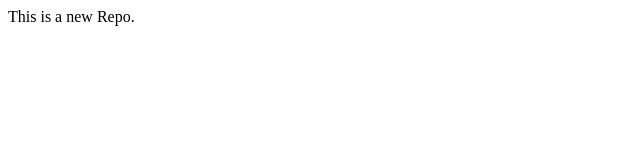
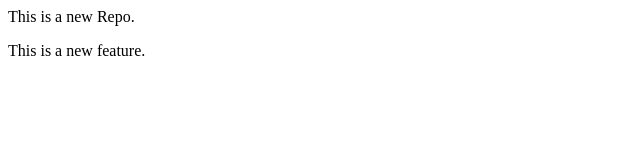
Before and after one commit to soumyaranjankar501-crypto/localrepo, a plain HTML site: page index.html in a window 1280 px wide. Shown: the whole page, without its empty margins (0-640 px from the left). Drawn offline with Linux system fonts and the light colour scheme.

Commit message:
Add new feature

```diff
--- a/index.html
+++ b/index.html
@@ -1 +1,2 @@
 <p>This is a new Repo.<p>
+<p>This is a new feature.<p>
```
